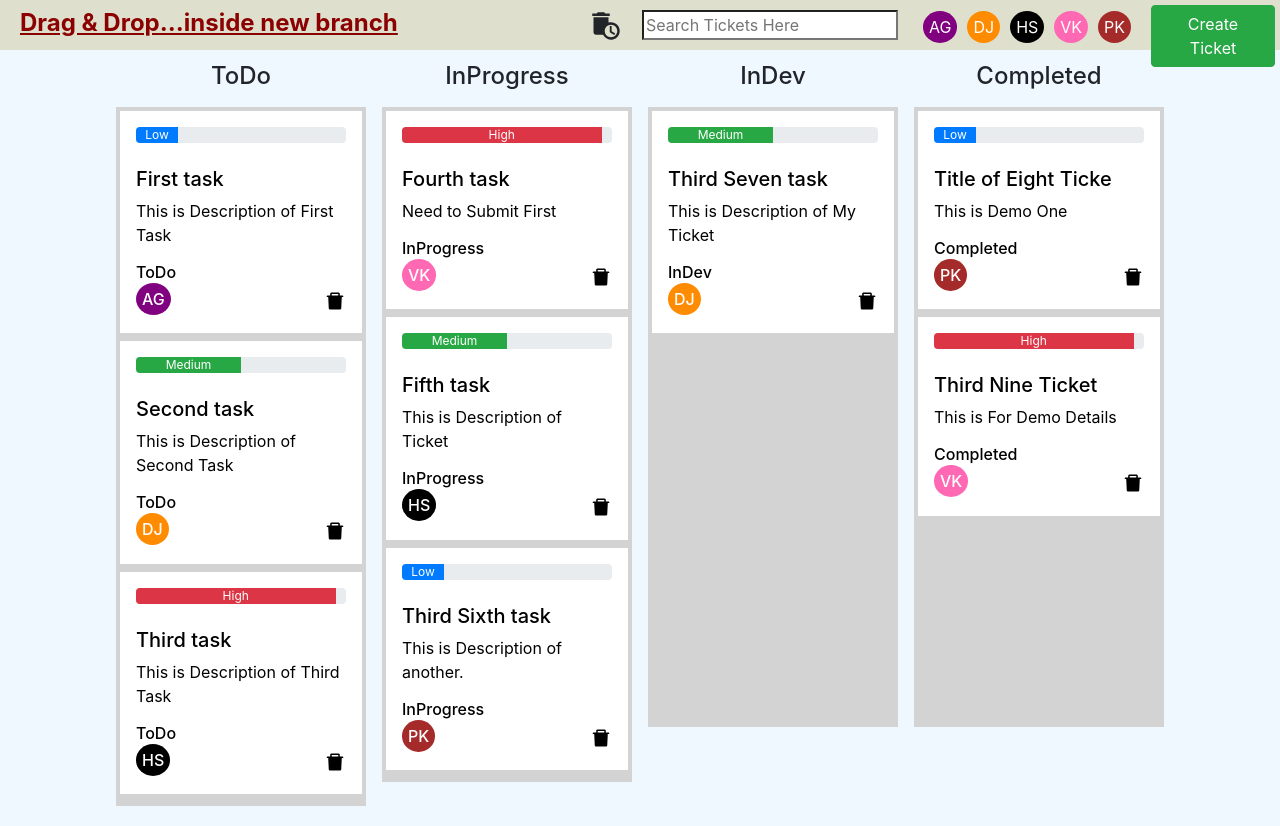
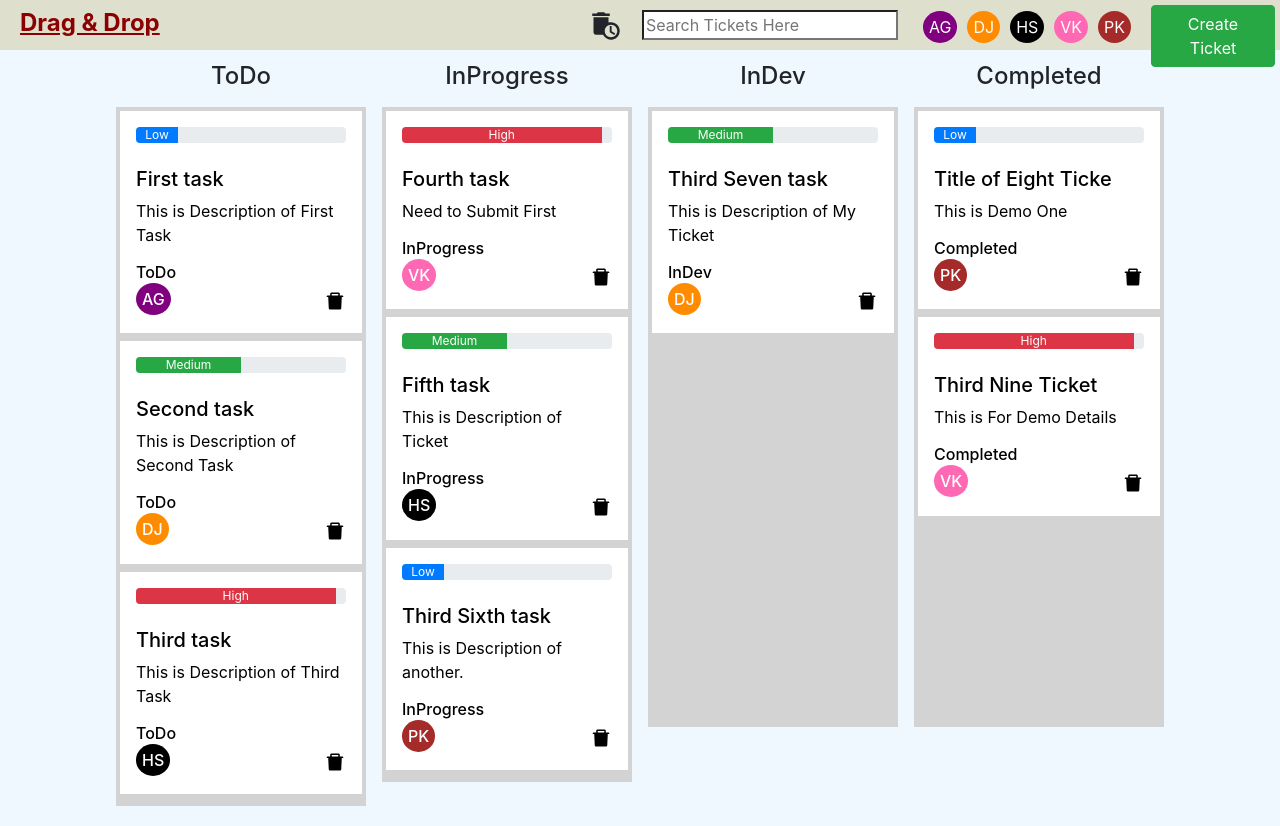
Before and after one commit to harshalsharma001/My-First-Repository, a React (Create React App) app: page / in a window 1280 px wide. Built offline with nearby package versions, Linux system fonts and the light colour scheme.

Commit message:
changed title

```diff
--- a/src/components/Header.jsx
+++ b/src/components/Header.jsx
@@ -90,7 +90,7 @@ export default function Header({
     <>
       <div className="main-div">
         <div className="myheader">
-          <div className="title">Drag & Drop...inside new branch</div>
+          <div className="title">Drag & Drop</div>
           <div className="headitems">
             <div style={{ margin: "11px", cursor: "pointer" }}>
               <MdAutoDelete
```
